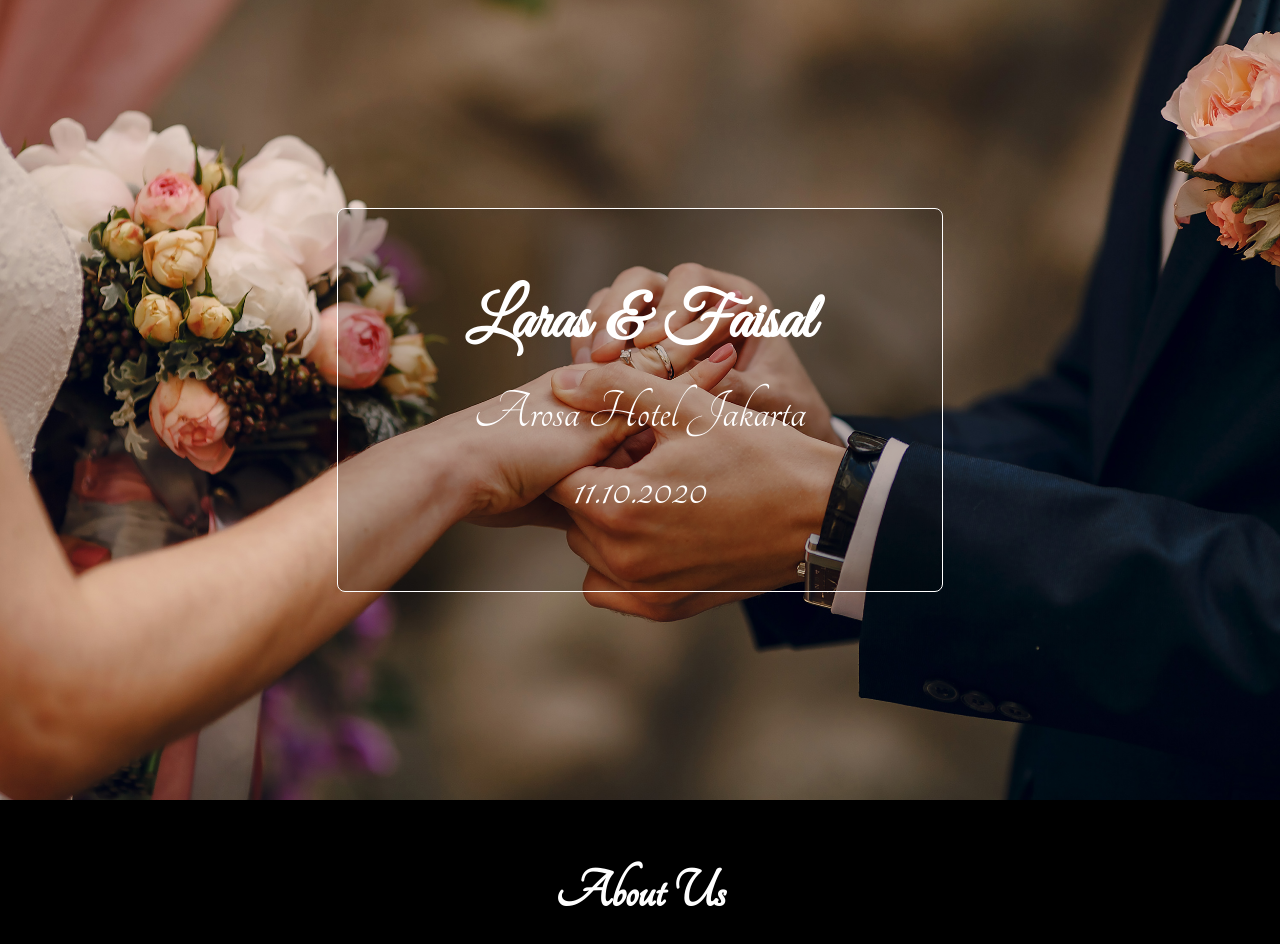
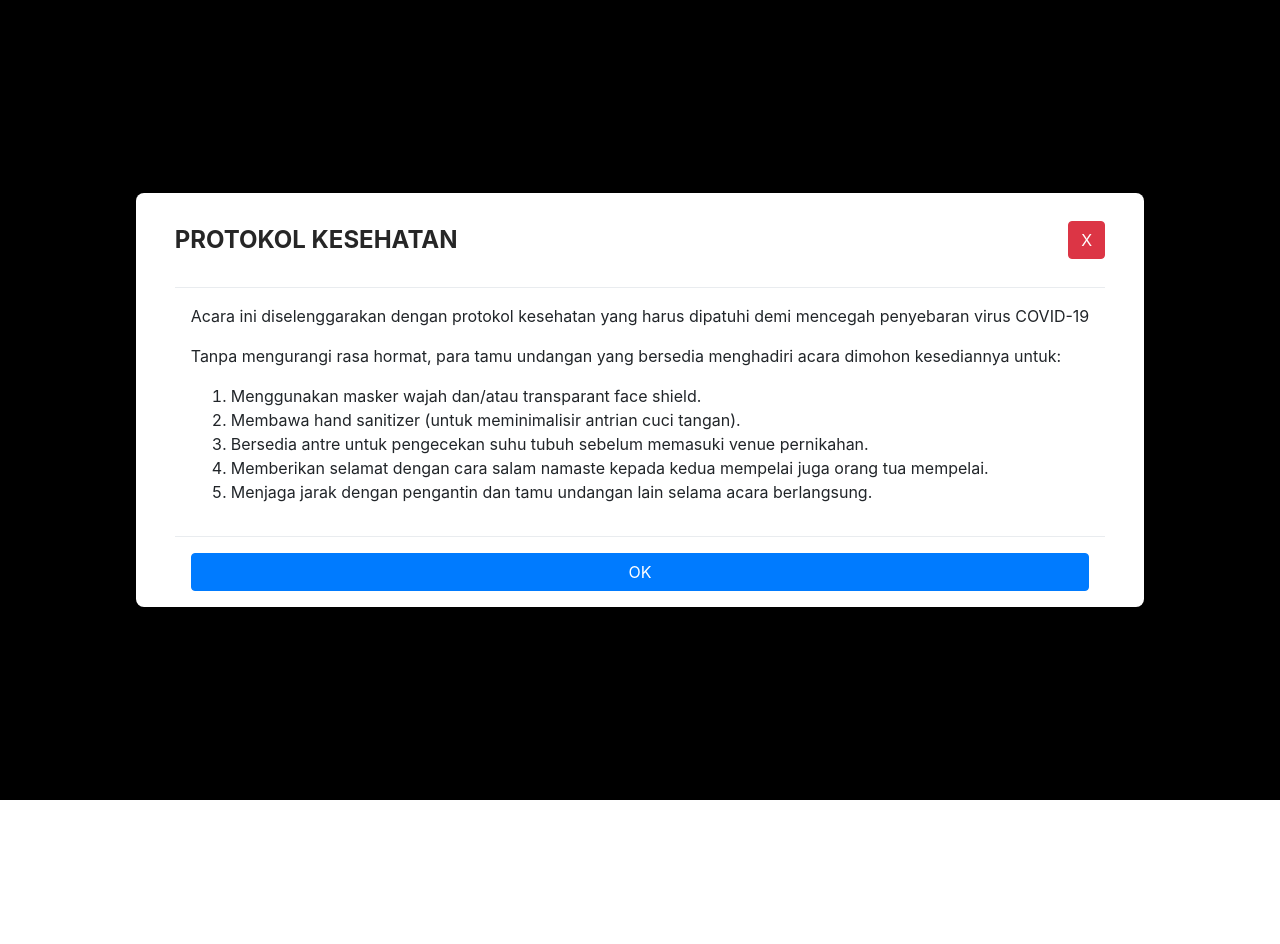
Before and after one commit to faisalridwan55/wdg-web, a React (Create React App) app: page / in a window 1280 px wide. Shown: the top 944 px of the page. After the commit the page ends 800 px from the top, so only its background shows below. Built offline with nearby package versions, Linux system fonts and the light colour scheme.

Commit message:
add covid modal

```diff
--- a/package.json
+++ b/package.json
@@ -6,6 +6,7 @@
     "@testing-library/jest-dom": "^4.2.4",
     "@testing-library/react": "^9.3.2",
     "@testing-library/user-event": "^7.1.2",
+    "bootstrap": "^3.4.1",
     "react": "^16.13.1",
     "react-dom": "^16.13.1",
     "react-scripts": "3.4.1"
--- a/public/index.html
+++ b/public/index.html
@@ -4,10 +4,13 @@
 <head>
   <meta charset="utf-8" />
   <link rel="icon" href="%PUBLIC_URL%/WebLogo.png" />
-  <meta name="viewport" content="width=device-width, initial-scale=1" />
+  <meta name="viewport" content="width=device-width, initial-scale=1, shrink-to-fit=no">
+
   <meta name="theme-color" content="#000000" />
   <meta name="description" content="Web site created using create-react-app" />
   <link rel="apple-touch-icon" href="%PUBLIC_URL%/WebLogo.png" />
+  <link rel="stylesheet" href="https://maxcdn.bootstrapcdn.com/bootstrap/4.0.0/css/bootstrap.min.css"
+    integrity="sha384-Gn5384xqQ1aoWXA+058RXPxPg6fy4IWvTNh0E263XmFcJlSAwiGgFAW/dAiS6JXm" crossorigin="anonymous">
   <!--
       manifest.json provides metadata used when your web app is installed on a
       user's mobile device or desktop. See https://developers.google.com/web/fundamentals/web-app-manifest/
@@ -38,6 +41,15 @@
       To begin the development, run `npm start` or `yarn start`.
       To create a production bundle, use `npm run build` or `yarn build`.
     -->
+  <script src="https://code.jquery.com/jquery-3.2.1.slim.min.js"
+    integrity="sha384-KJ3o2DKtIkvYIK3UENzmM7KCkRr/rE9/Qpg6aAZGJwFDMVNA/GpGFF93hXpG5KkN" crossorigin="anonymous">
+  </script>
+  <script src="https://cdnjs.cloudflare.com/ajax/libs/popper.js/1.12.9/umd/popper.min.js"
+    integrity="sha384-ApNbgh9B+Y1QKtv3Rn7W3mgPxhU9K/ScQsAP7hUibX39j7fakFPskvXusvfa0b4Q" crossorigin="anonymous">
+  </script>
+  <script src="https://maxcdn.bootstrapcdn.com/bootstrap/4.0.0/js/bootstrap.min.js"
+    integrity="sha384-JZR6Spejh4U02d8jOt6vLEHfe/JQGiRRSQQxSfFWpi1MquVdAyjUar5+76PVCmYl" crossorigin="anonymous">
+  </script>
 </body>
 
 </html>
--- a/src/App.js
+++ b/src/App.js
@@ -1,20 +1,23 @@
-import React, { useState, useEffect } from "react";
+import React, { useState } from "react";
 import "./App.css";
 
 import Header from "./components/Header";
 import AboutUs from "./components/AboutUs";
+import CovidModal from "./components/CovidModal";
 
 function App() {
   const [isFirstOpen, setIsFirstOpen] = useState(true);
 
-  useEffect(() => {
-    if (isFirstOpen) setIsFirstOpen(false);
-  }, [isFirstOpen]);
-
   return (
     <div>
-      <Header />
-      <AboutUs />
+      {isFirstOpen ? (
+        <CovidModal setIsFirstOpen={setIsFirstOpen} />
+      ) : (
+        <>
+          <Header />
+          <AboutUs />
+        </>
+      )}
     </div>
   );
 }
--- /dev/null
+++ b/src/components/CovidModal/index.css
@@ -0,0 +1,50 @@
+.modal-window {
+  top: 0;
+  left: 0;
+  right: 0;
+  bottom: 0;
+  z-index: 999;
+  display: flex;
+  position: fixed;
+  align-items: center;
+  transition: all 0.3s;
+  justify-content: center;
+  background-color: black;
+}
+
+.modal-container {
+  padding: 0% 3%;
+  max-width: 90%;
+  min-width: 70%;
+  min-height: 300px;
+  border-radius: 8px;
+  background-color: white;
+}
+
+.modal-header {
+  display: flex;
+  padding: 3% 0%;
+  flex-direction: row;
+  align-items: center;
+  justify-content: space-between;
+}
+
+.modal-header-title {
+  font-weight: bold;
+  text-align: center;
+  color: rgba(0, 0, 0, .85);
+}
+
+#modal-button {
+  padding: 0 8px
+}
+
+@media only screen and (min-width: 768px) {
+  .modal-header-title {
+    font-size: 1.5rem;
+  }
+
+  #modal-button {
+    padding: 6px 12px
+  }
+}
--- /dev/null
+++ b/src/components/CovidModal/index.js
@@ -0,0 +1,67 @@
+import React from "react";
+import "./index.css";
+
+function CovidModal({ setIsFirstOpen }) {
+  return (
+    <>
+      <div className="modal-window">
+        <div className="modal-container">
+          <div className="modal-header">
+            <div className="modal-header-title">PROTOKOL KESEHATAN</div>
+            <button
+              type="button"
+              id="modal-button"
+              className="btn btn-danger"
+              onClick={() => setIsFirstOpen(false)}
+            >
+              X
+            </button>
+          </div>
+          <div class="modal-body">
+            <p>
+              Acara ini diselenggarakan dengan protokol kesehatan yang harus
+              dipatuhi demi mencegah penyebaran virus COVID-19
+            </p>
+            <p>
+              Tanpa mengurangi rasa hormat, para tamu undangan yang bersedia
+              menghadiri acara dimohon kesediannya untuk:
+            </p>
+            <ol>
+              <li>
+                Menggunakan masker wajah dan/atau transparant face shield.
+              </li>
+              <li>
+                Membawa hand sanitizer (untuk meminimalisir antrian cuci
+                tangan).
+              </li>
+              <li>
+                Bersedia antre untuk pengecekan suhu tubuh sebelum memasuki
+                venue pernikahan.
+              </li>
+              <li>
+                Memberikan selamat dengan cara salam namaste kepada kedua
+                mempelai juga orang tua mempelai.
+              </li>
+              <li>
+                Menjaga jarak dengan pengantin dan tamu undangan lain selama
+                acara berlangsung.
+              </li>
+            </ol>
+          </div>
+          <div className="modal-footer">
+            <button
+              type="button"
+              class="btn btn-primary"
+              style={{ width: "100%" }}
+              onClick={() => setIsFirstOpen(false)}
+            >
+              OK
+            </button>
+          </div>
+        </div>
+      </div>
+    </>
+  );
+}
+
+export default CovidModal;
```
Also changed, not shown: 1 other file (tests, documents, lock files or other folders).
